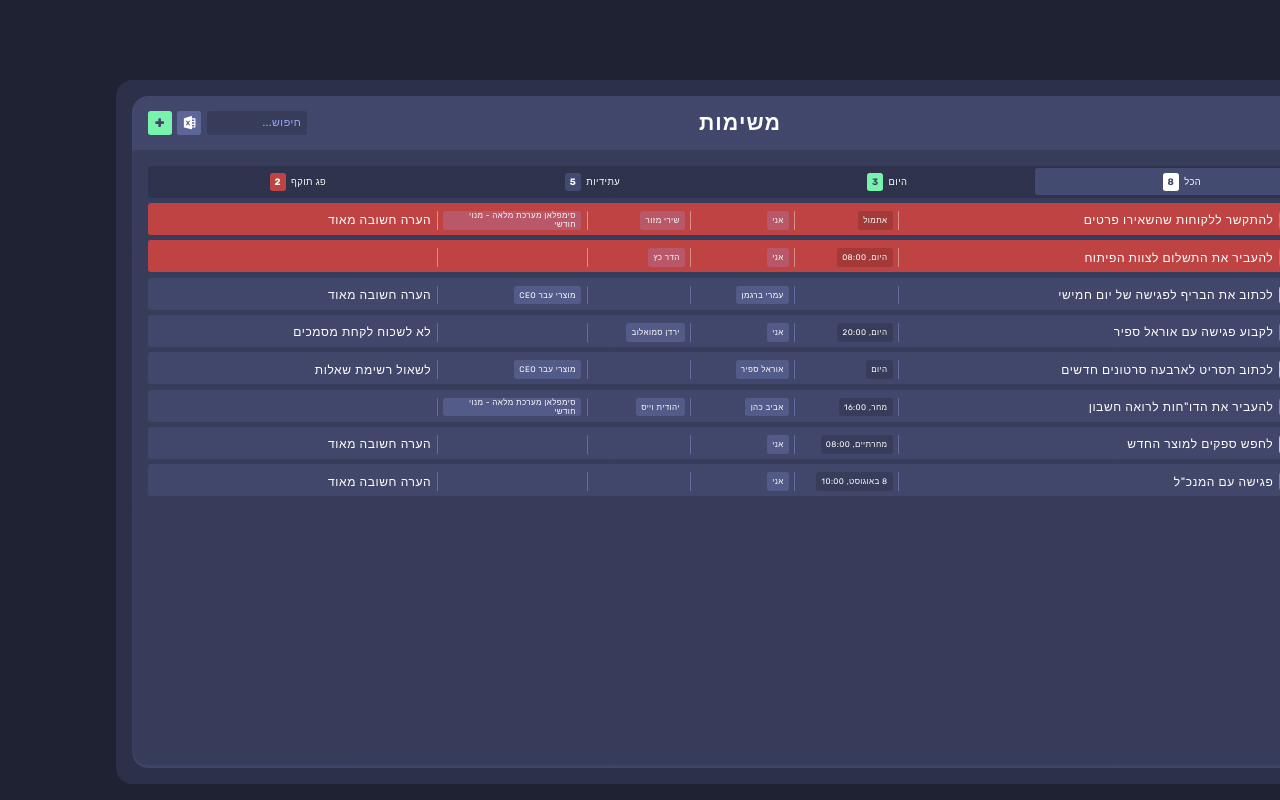
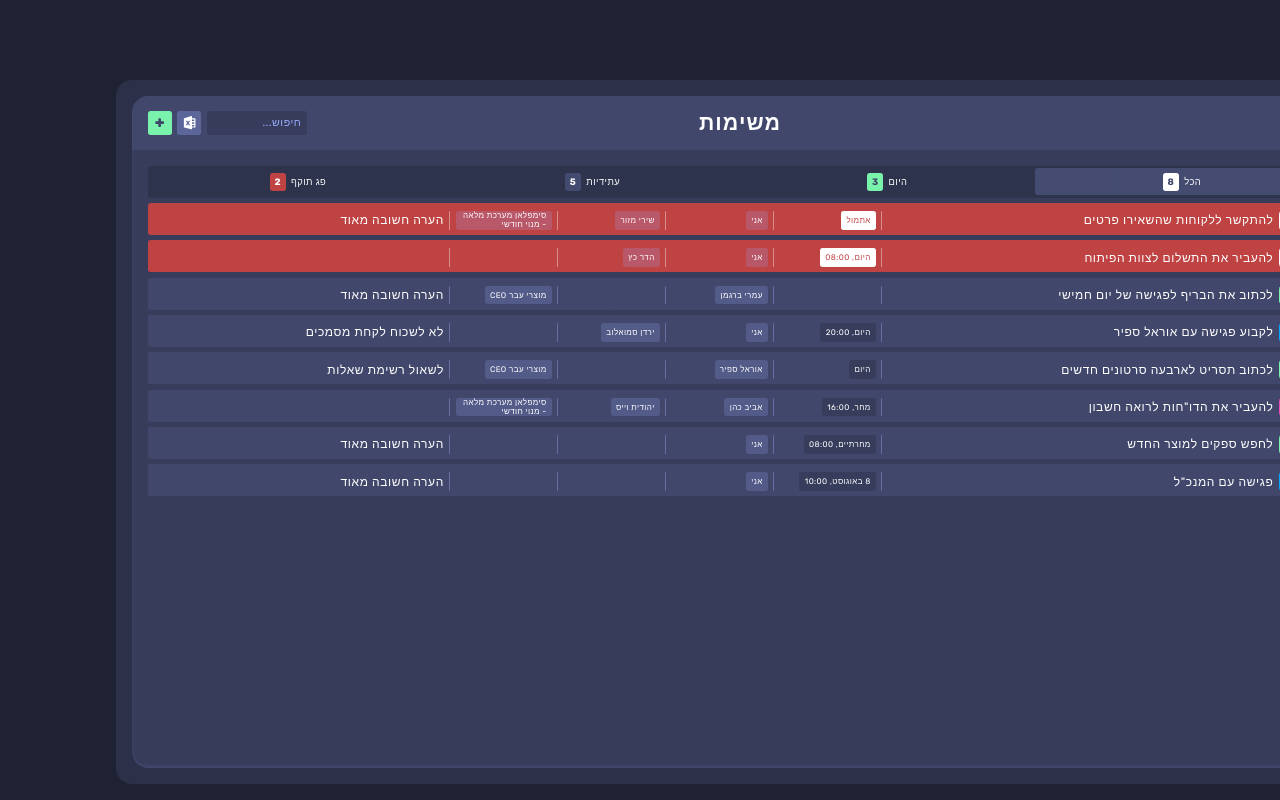
Before and after one commit to BEOMRI25/crm-dashboard, a React (Create React App) app: page /tasks in a window 1280 px wide. Built offline with nearby package versions, Linux system fonts and the light colour scheme.

Commit message:
Small css fixes

```diff
--- a/src/Components/ListItems/TaskListItem.css
+++ b/src/Components/ListItems/TaskListItem.css
@@ -2,12 +2,12 @@
   background-color: var(--semantic-danger);
 }
 
-.list-item.danger .type-tag {
+.list-item.danger .tag.type {
   --type-color: var(--neutral-light);
   --type-color-20: var(--neutral-light-20);
 }
 
-.list-item.danger .time-tag {
+.list-item.danger .tag.time {
   background-color: var(--neutral-light);
   color: var(--semantic-danger);
 }
@@ -22,7 +22,7 @@
 
 .widget#tasks-full-screen .list-item {
   display: grid;
-  grid-template-columns: auto 4fr auto 1fr auto 1fr auto 1fr auto 1.5fr auto 3fr;
+  grid-template-columns: auto 4fr auto 1fr auto 1fr auto 1fr auto 1fr auto 3fr;
 }
 
 .widget#tasks-full-screen .list-item > .tag.time,
```
